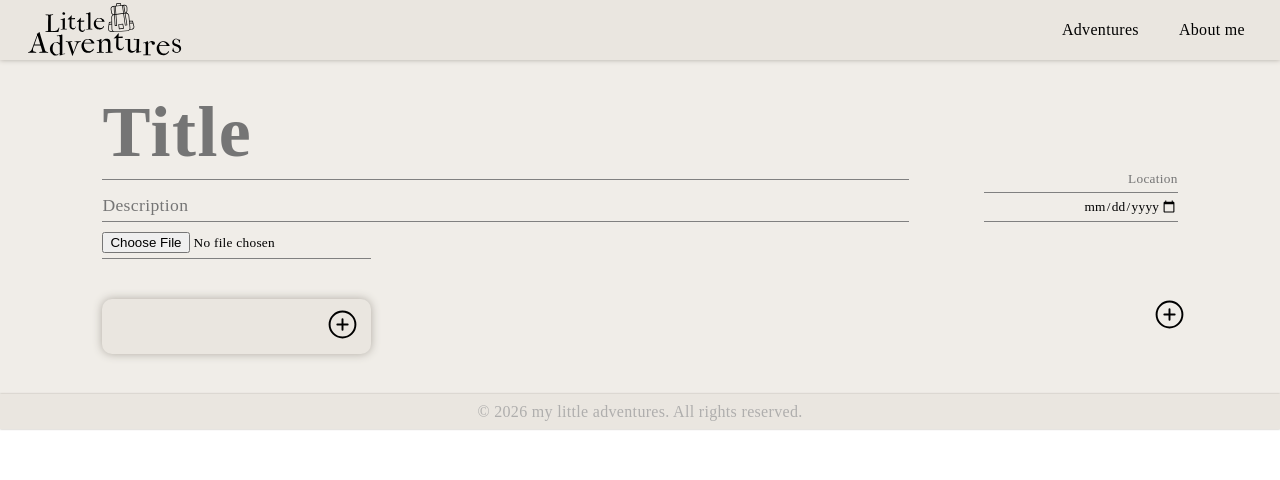
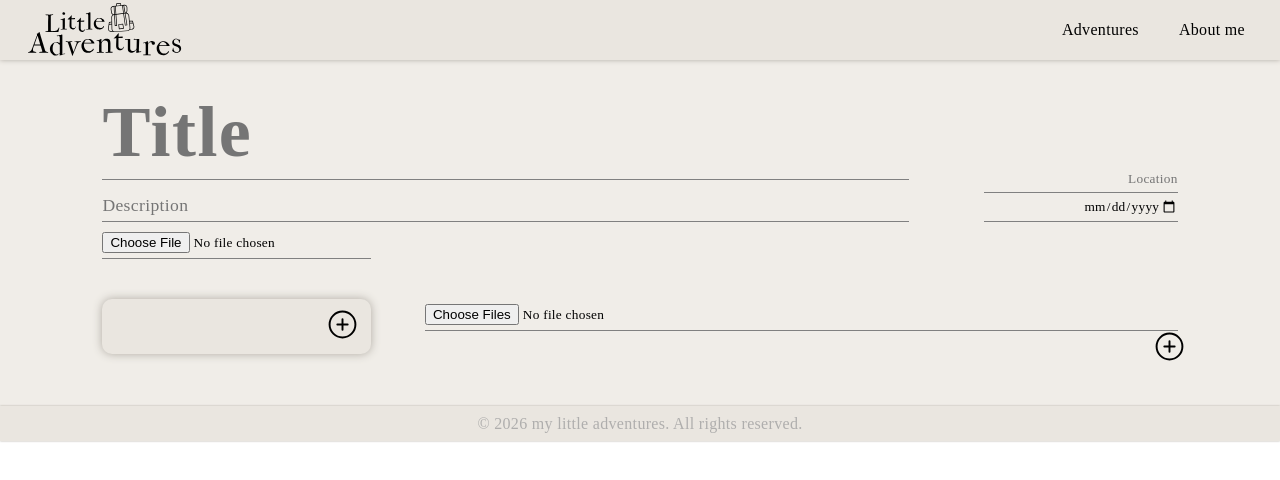
Before and after one commit to ayanomk/blog, a React app: page /admin/create-blog in a window 1280 px wide. Shown: the top 480 px of the page. Built offline with nearby package versions, Linux system fonts and the light colour scheme; the HTML template or start-up script is replaced by a standard one; a web font is replaced by a local one.

Commit message:
Image component base

```diff
--- /dev/null
+++ b/src/components/BlogImageBlock.jsx
@@ -0,0 +1,77 @@
+import { useEffect, useState } from "react";
+
+function BlogImageBlock() {
+    const [previews, setPreviews] = useState([]);
+
+    // // clean up temporary memory for previous URL
+    // useEffect(() => {
+    //     // return will make the following function run before the previews value change instead of after value change
+    //     return () => {
+    //         previews.forEach((url) => {
+    //             URL.revokeObjectURL(url);
+    //         })
+    //     }
+    // }, [previews])
+
+    const handleChange = (e) => {
+        const files = Array.from(e.target.files);
+        if(e.target.files.length && e.target.files.length <= 3) {
+
+            files.forEach(file => {
+                if (file.type.startsWith("image/")) {
+                    // create invisible <img> to access image data
+                    const img = new Image();
+                    // convert file into temporary local URL (e.g. localhost:3000/imagefile.jpg)
+                    const url = URL.createObjectURL(file);
+
+                    // callback function that only runs after image is loaded
+                    img.onload = () => {
+                        if (img.width > img.height) {
+                            if (e.target.files.length === 1) {
+                                setPreviews([url]);
+                                // setPreviews(prev => [...prev, url]);
+                            } else {
+                                // cleans up temporary local URL for invalid images
+                                URL.revokeObjectURL(url);
+                            }
+                        } else {
+                            if (e.target.files.length > 1) {
+                                setPreviews(prev => [...prev, url]);
+                            } else {
+                                // cleans up temporary local URL for invalid images
+                                URL.revokeObjectURL(url);
+                            }
+                        }
+                    }
+
+                    // points (assigns) to the URL location for the image
+                    img.src = url;
+                }
+            });
+        }
+    }
+
+    // const handleDeleteImg = (src) => {
+    //     URL.revokeObjectURL(src);
+
+    //     setPreviews(prev => {
+    //         const newPrev = prev.filter((val) => val != src);
+    //         return newPrev;
+    //     })
+    // }
+
+    return <div>
+        <input type="file" name="" id="" onChange={handleChange} multiple />
+
+        <div>
+            {previews.map((img, idx) => (
+                <div>
+                    <img key={idx} src={img} alt="" style={{width:"100%", height:"100%"}} />
+                    {/* <img src="../icon/delete-02-stroke-rounded.svg" alt="" onClick={() => handleDeleteImg(img)}/> */}
+                </div>
+            ))}
+        </div>
+    </div>
+}
+
+export default BlogImageBlock
--- a/src/pages/CreateBlog.jsx
+++ b/src/pages/CreateBlog.jsx
@@ -1,8 +1,9 @@
 import './CreateBlog.css';
 import BlogTable from '../components/BlogTable';
 import BlogParagraph from '../components/BlogParagraph';
+import BlogHeaderBlock from '../components/BlogHeaderBlock';
+import BlogImageBlock from '../components/BlogImageBlock';
 import { useState } from 'react';
-import BlogHeaderBlock from '../components/BlogHeaderBlock';
 
 function CreateBlog() {
     // form data
@@ -160,6 +161,12 @@ function CreateBlog() {
             ["", ""]
         ]
     }
+    // IMAGES
+    const imageBlock = {
+        type: "img",
+        dir: "",
+        src: ""
+    }
 
     // JSX
     return (
@@ -219,6 +226,7 @@ function CreateBlog() {
                     </aside>
 
                     <main className='mainInput'>
+                        <BlogImageBlock />
                         {formData.sections[1].blocks?.map((block, mainBidx) => {
                             let content;
                             switch (block.type) {
@@ -246,9 +254,9 @@ function CreateBlog() {
                             </button>
                             <div className={`asideInputOptions ${mainOption ? "" : "hidden"}`}>
                                 <button value="" type='button' onClick={() => {addMain(headerBlock)}}>Header</button>
-                                <button value="" type='button'onClick={() => {addMain(header2Block)}}>Header 2</button>
+                                <button value="" type='button' onClick={() => {addMain(header2Block)}}>Header 2</button>
                                 <button value="" type='button' onClick={() => {addMain(paragraphBlock)}}>Paragraph</button>
-                                <button value="" type='button'>Image Horizontal</button>
+                                <button value="" type='button' onClick={() => {addMain(imageBlock)}}>Image Horizontal</button>
                                 <button value="" type='button'>Image Vertical x 2</button>
                                 <button value="" type='button'>Image Vertical x 3</button>
                                 {/* <button value="" type='button'>Table</button> */}
```
